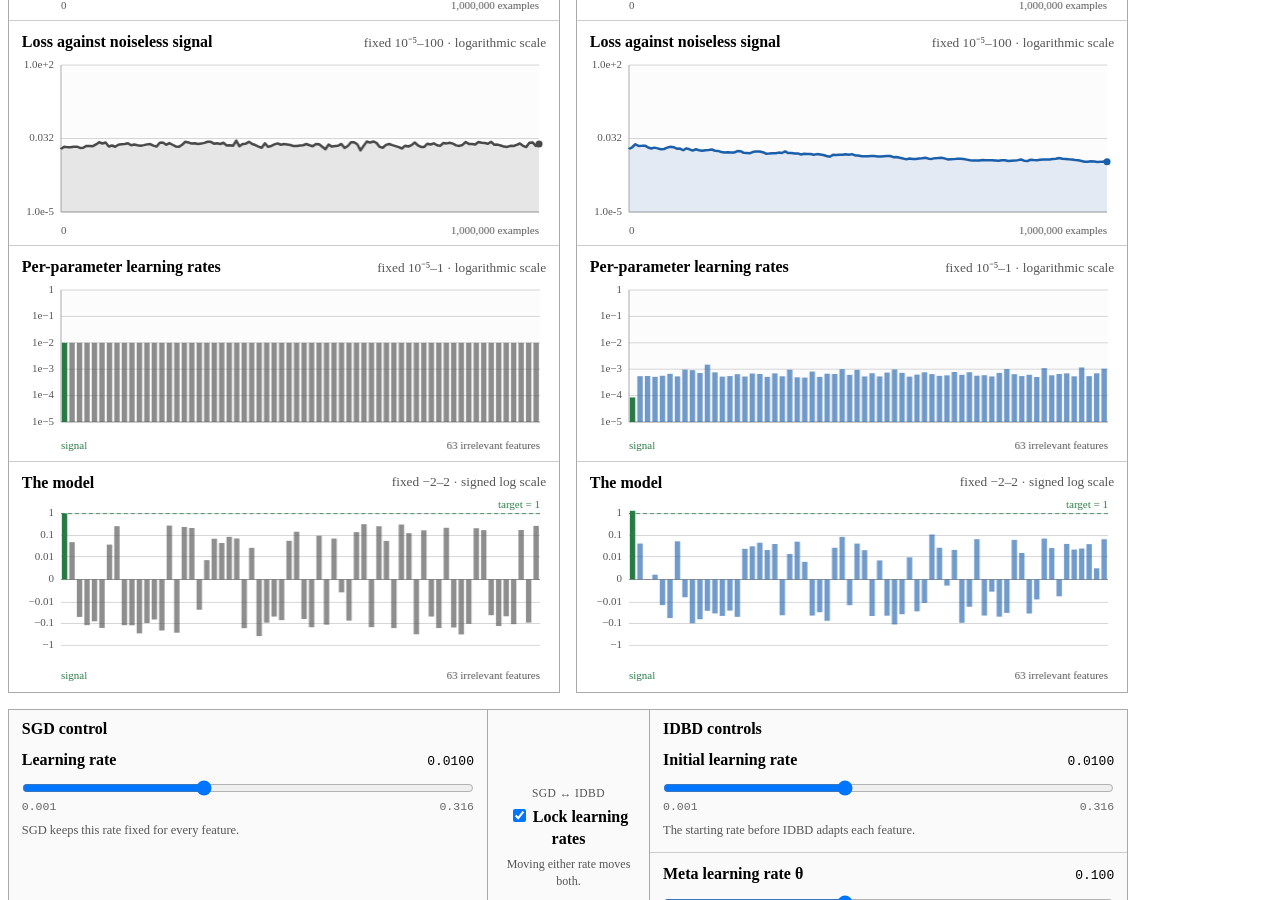
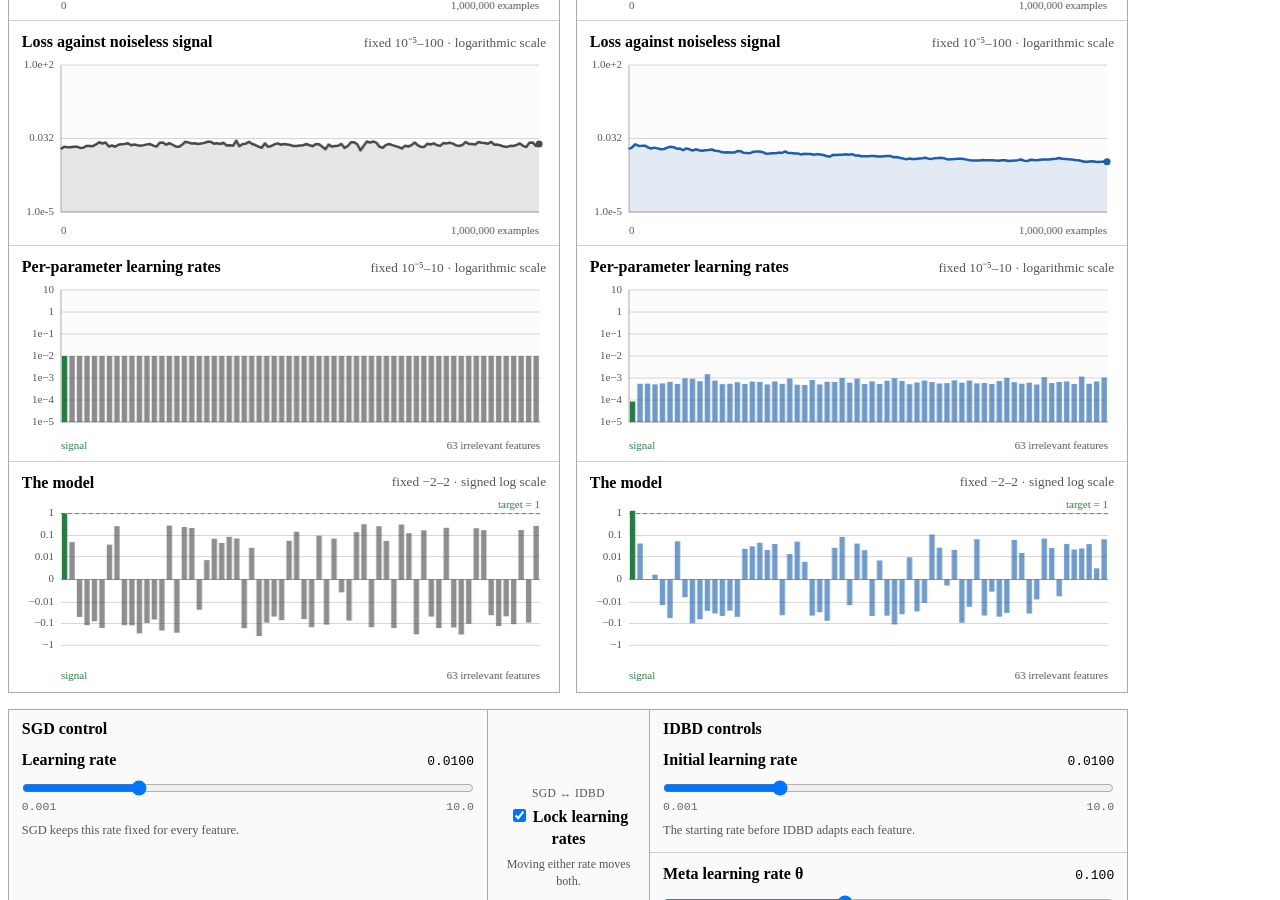
Before and after one commit to AlexChaloner/alexchaloner.github.io, a Jekyll site: the page built from idbd-experiments.html, in a window 1280 px wide and 900 px high, scrolled down 1388 px. Built offline with Jekyll 4.4.1, drawn with Linux system fonts in a browser that asks for light colours.

Commit message:
Extend learning rates to 10

```diff
--- a/assets/idbd-demo.js
+++ b/assets/idbd-demo.js
@@ -9,7 +9,7 @@
   const WEIGHT_LINEAR_THRESHOLD = 0.001;
   const PREDICTION_LOSS_BOUNDS = Object.freeze({ minimum: 0.1, maximum: 100 });
   const SIGNAL_LOSS_BOUNDS = Object.freeze({ minimum: 0.00001, maximum: 100 });
-  const LEARNING_RATE_BOUNDS = Object.freeze({ minimum: 0.00001, maximum: 1 });
+  const LEARNING_RATE_BOUNDS = Object.freeze({ minimum: 0.00001, maximum: 10 });
   const MODEL_WEIGHT_EXTENT = 2;
   const PREVIEW_LENGTH = 500;
   const LOG_ONE_MINUS_FEATURE_PROBABILITY = Math.log(1 - FEATURE_PROBABILITY);
@@ -246,7 +246,7 @@
       state.sgdWeights[feature] += state.sgdRate * sgdDirection;
 
       const betaChange = clamp(state.theta * idbdDirection * state.trace[feature], -2, 2);
-      state.beta[feature] = clamp(state.beta[feature] + betaChange, -10, Math.log(0.5));
+      state.beta[feature] = clamp(state.beta[feature] + betaChange, -10, Math.log(10));
       const featureRate = Math.exp(state.beta[feature]);
       const weightChange = featureRate * idbdDirection;
       state.idbdWeights[feature] += weightChange;
@@ -343,6 +343,7 @@
     const length = series[0].values.length;
     let observedMaximum = -Infinity;
     let observedMinimum = Infinity;
+    let unstable = false;
 
     function valueY(value) {
       return margins.top + (1 - (clamp(value, bounds.minimum, bounds.maximum) - bounds.minimum) /
@@ -390,6 +391,7 @@
       for (let index = 0; index < item.values.length; index += 1) {
         const value = item.values[index];
         if (!Number.isFinite(value)) {
+          unstable = true;
           drawing = false;
           continue;
         }
@@ -412,8 +414,8 @@
     });
     context.restore();
 
-    if (observedMaximum > bounds.maximum) {
-      drawEdgeWarning(context, width - margins.right, margins.top + 10, "↑ max " + formatScore(observedMaximum) + " (limit " + String(bounds.maximum) + ")");
+    if (unstable || observedMaximum > bounds.maximum) {
+      drawEdgeWarning(context, width - margins.right, margins.top + 10, "↑ max " + formatScore(unstable ? Infinity : observedMaximum) + " (limit " + String(bounds.maximum) + ")");
     }
     if (observedMinimum < bounds.minimum) {
       drawEdgeWarning(context, width - margins.right, margins.top + plotHeight - 10, "↓ min " + formatScore(observedMinimum) + " (limit " + String(bounds.minimum) + ")");
@@ -571,7 +573,7 @@
     context.font = "11px serif";
     context.lineWidth = 1;
     context.textBaseline = "middle";
-    for (let exponent = -5; exponent <= 0; exponent += 1) {
+    for (let exponent = -5; exponent <= Math.log10(maximum); exponent += 1) {
       const rate = Math.pow(10, exponent);
       const y = rateY(rate);
       context.strokeStyle = COLORS.grid;
@@ -581,7 +583,7 @@
       context.stroke();
       context.fillStyle = COLORS.muted;
       context.textAlign = "right";
-      context.fillText(exponent === 0 ? "1" : "1e−" + String(Math.abs(exponent)), margins.left - 7, y);
+      context.fillText(exponent === 0 ? "1" : exponent > 0 ? "10" : "1e−" + String(Math.abs(exponent)), margins.left - 7, y);
     }
 
     context.strokeStyle = "#aaa";
@@ -620,7 +622,7 @@
     context.fillText("63 irrelevant features", width - margins.right, height - 7);
 
     if (aboveScale) {
-      drawEdgeWarning(context, width - margins.right, margins.top + 10, "↑ max " + formatScore(observedMaximum) + " (limit 1)");
+      drawEdgeWarning(context, width - margins.right, margins.top + 10, "↑ max " + formatScore(observedMaximum) + " (limit " + String(maximum) + ")");
     }
     if (belowScale) {
       drawEdgeWarning(context, width - margins.right, margins.top + plotHeight - 10, "↓ min " + formatScore(observedMinimum) + " (limit 0.00001)");
--- a/idbd-experiments.html
+++ b/idbd-experiments.html
@@ -95,8 +95,8 @@ title: "Learning the learning rate"
         </figure>
 
         <figure class="chart-block rate-chart">
-          <figcaption><span>Per-parameter learning rates</span><small>fixed 10⁻⁵–1 · logarithmic scale</small></figcaption>
-          <canvas id="sgd-rates-chart" role="img" aria-label="SGD learning rate for each model parameter on a fixed logarithmic scale from 0.00001 to 1"></canvas>
+          <figcaption><span>Per-parameter learning rates</span><small>fixed 10⁻⁵–10 · logarithmic scale</small></figcaption>
+          <canvas id="sgd-rates-chart" role="img" aria-label="SGD learning rate for each model parameter on a fixed logarithmic scale from 0.00001 to 10"></canvas>
         </figure>
 
         <figure class="chart-block model-chart">
@@ -142,8 +142,8 @@ title: "Learning the learning rate"
         </figure>
 
         <figure class="chart-block rate-chart">
-          <figcaption><span>Per-parameter learning rates</span><small>fixed 10⁻⁵–1 · logarithmic scale</small></figcaption>
-          <canvas id="idbd-rates-chart" role="img" aria-label="IDBD learning rate for each model parameter on a fixed logarithmic scale from 0.00001 to 1"></canvas>
+          <figcaption><span>Per-parameter learning rates</span><small>fixed 10⁻⁵–10 · logarithmic scale</small></figcaption>
+          <canvas id="idbd-rates-chart" role="img" aria-label="IDBD learning rate for each model parameter on a fixed logarithmic scale from 0.00001 to 10"></canvas>
         </figure>
 
         <figure class="chart-block model-chart">
@@ -162,8 +162,8 @@ title: "Learning the learning rate"
             <label for="sgd-rate">Learning rate</label>
             <output id="sgd-rate-value" for="sgd-rate">0.0100</output>
           </div>
-          <input id="sgd-rate" type="range" min="-3" max="-0.5" step="0.05" value="-2" aria-describedby="sgd-rate-help">
-          <div class="range-labels" aria-hidden="true"><span>0.001</span><span>0.316</span></div>
+          <input id="sgd-rate" type="range" min="-3" max="1" step="0.05" value="-2" aria-describedby="sgd-rate-help">
+          <div class="range-labels" aria-hidden="true"><span>0.001</span><span>10.0</span></div>
           <p id="sgd-rate-help">SGD keeps this rate fixed for every feature.</p>
         </div>
       </div>
@@ -184,8 +184,8 @@ title: "Learning the learning rate"
             <label for="idbd-rate">Initial learning rate</label>
             <output id="idbd-rate-value" for="idbd-rate">0.0100</output>
           </div>
-          <input id="idbd-rate" type="range" min="-3" max="-0.5" step="0.05" value="-2" aria-describedby="idbd-rate-help">
-          <div class="range-labels" aria-hidden="true"><span>0.001</span><span>0.316</span></div>
+          <input id="idbd-rate" type="range" min="-3" max="1" step="0.05" value="-2" aria-describedby="idbd-rate-help">
+          <div class="range-labels" aria-hidden="true"><span>0.001</span><span>10.0</span></div>
           <p id="idbd-rate-help">The starting rate before IDBD adapts each feature.</p>
         </div>
 
```
